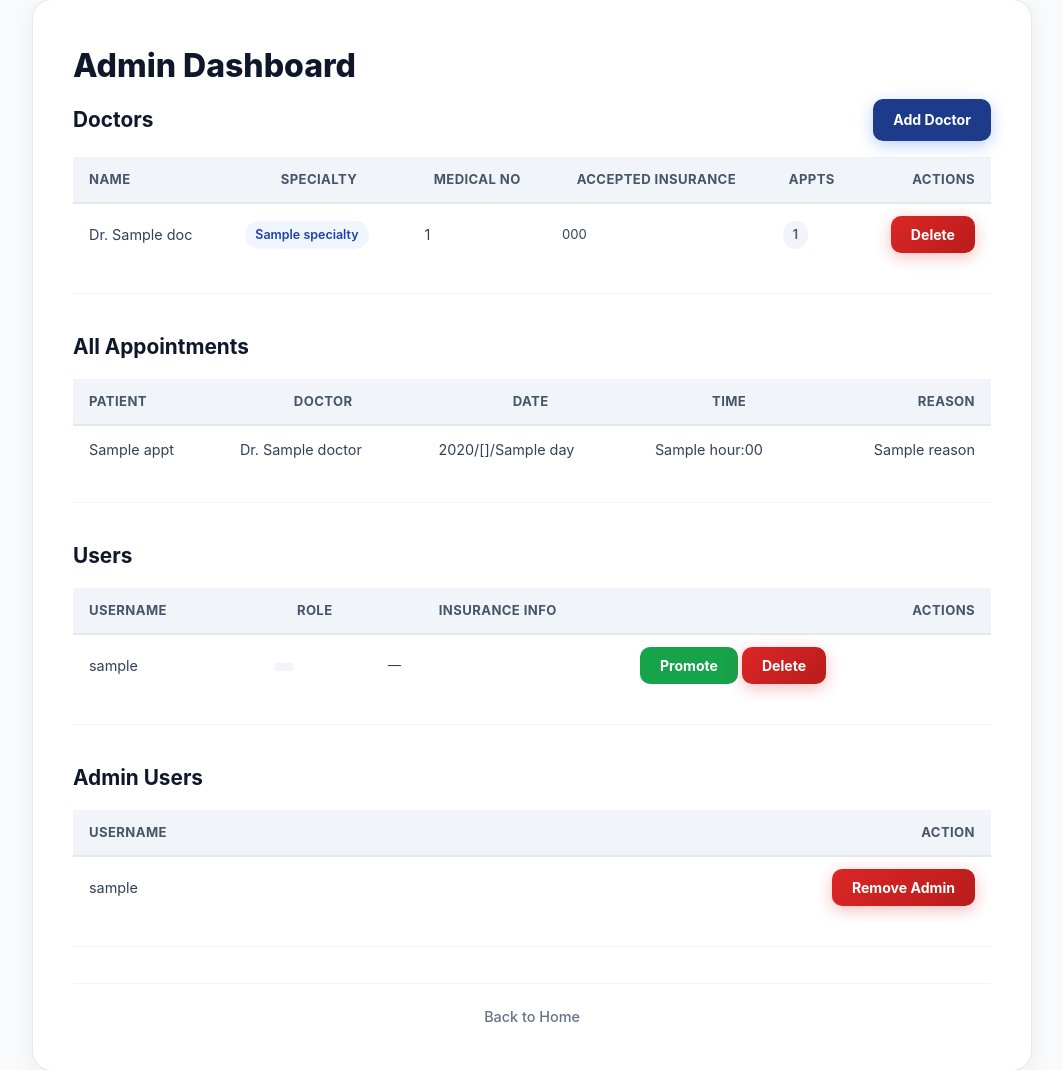
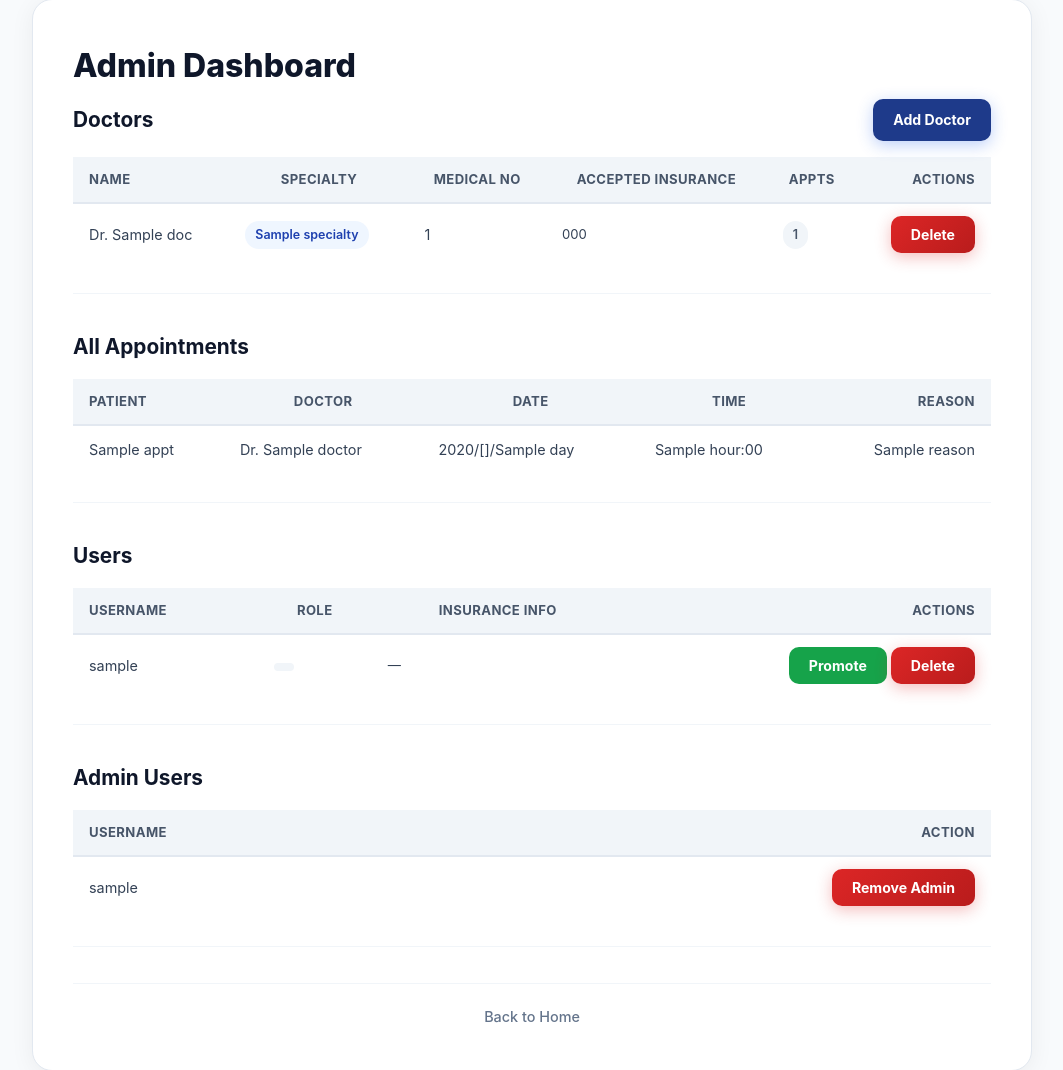
Before and after one commit to Samin5186/clinic-management, a Django app: template templates/admin/dashboard.html in a window 1280 px wide. Shown: the part 117-1187 px from the top of the page, without its empty margins (108-1171 px from the left). Run offline with Django 4.2, Linux system fonts and the light colour scheme; tables that the repository leaves empty hold one stand-in row (values such as "Sample post"); the template is opened without the code that fills it: values that come from a table or form of the project are taken from there, most other values are stand-ins (such as "Sample title", 1, 10 or a date in 2020).

Commit message:
Right-align Promote and Delete buttons under Actions

```diff
--- a/templates/admin/dashboard.html
+++ b/templates/admin/dashboard.html
@@ -132,7 +132,7 @@
                         {% endif %}
                     </td>
                     <td>
-                        <div class="user-actions" style="display:flex; flex-direction:row; gap:4px;">
+                        <div class="user-actions" style="display:flex; flex-direction:row; gap:4px; justify-content:flex-end;">
                             <form method="post" action="{% url 'admin_promote_user' %}">
                                 {% csrf_token %}
                                 <input type="hidden" name="user_id" value="{{ user.id }}">
```
